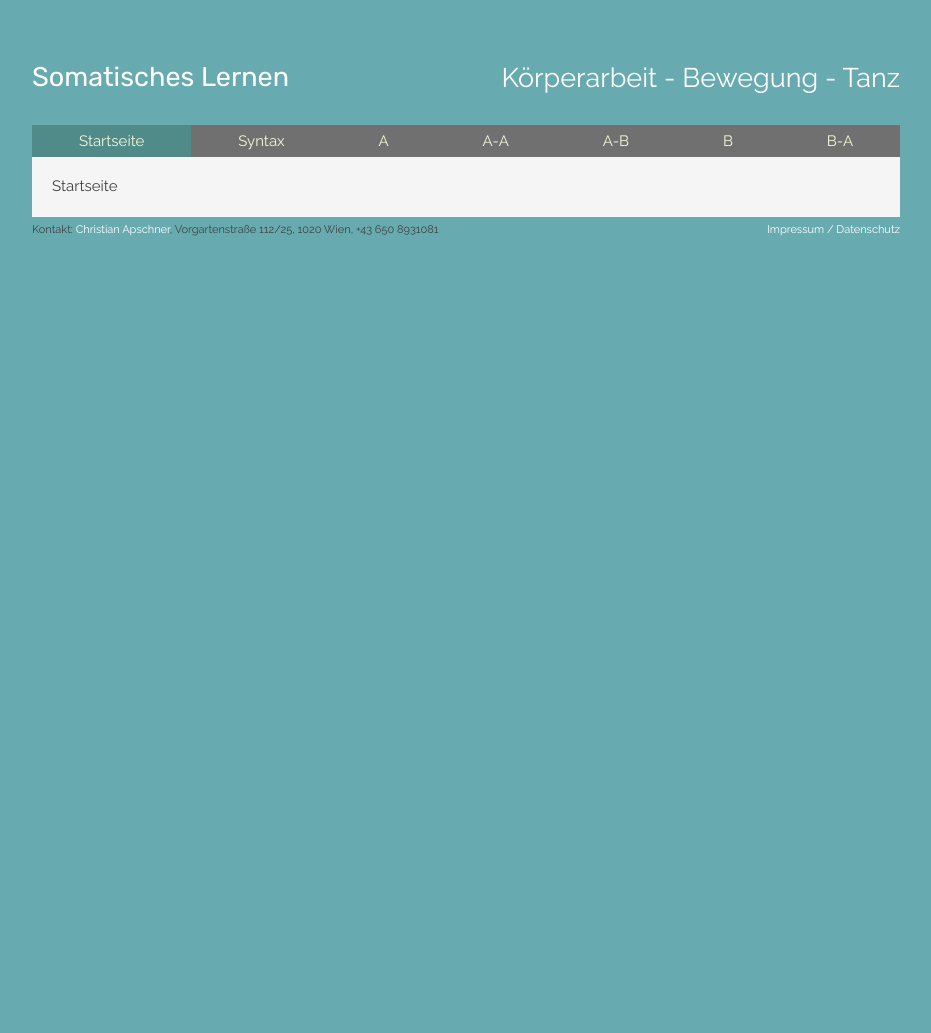
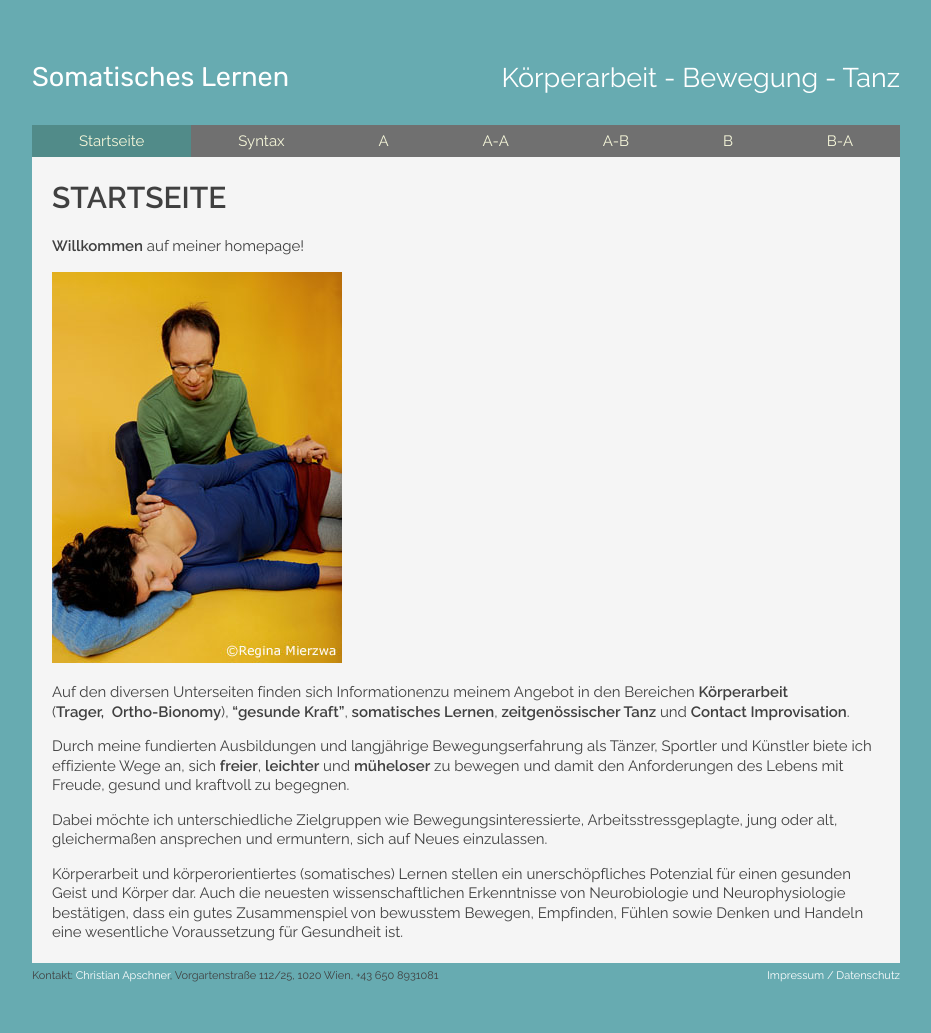
Before and after one commit to manulari/contactimprovisationat, a Jekyll site: the page built from _all_pages/index.md, in a window 1280 px wide. Shown: the whole page, without its empty margins (174-1105 px from the left). Built offline with Jekyll 4.4.1, drawn with Linux system fonts in a browser that asks for light colours; before the commit the page ends 900 px from its top, so only the background shows below that.

Commit message:
Update page “index”

```diff
--- a/_all_pages/index.md
+++ b/_all_pages/index.md
@@ -1,5 +1,17 @@
 ---
 permalink: /
-title: Startseite
+title: Somatisches Lernen
 ---
-Startseite
+# STARTSEITE
+
+**Willkommen** auf meiner homepage!
+
+![Christian Apschner bietet Körperarbeit an](/assets/uploads/startseite_01.jpg)
+
+Auf den diversen Unterseiten finden sich Informationenzu meinem Angebot in den Bereichen **Körperarbeit** (**Trager,**  **Ortho-Bionomy**), **"gesunde Kraft"**, **somatisches Lernen**, **zeitgenössischer Tanz** und **Contact Improvisation**.
+
+Durch meine fundierten Ausbildungen und langjährige Bewegungserfahrung als Tänzer, Sportler und Künstler biete ich effiziente Wege an, sich **freier**, **leichter** und **müheloser** zu bewegen und damit den Anforderungen des Lebens mit Freude, gesund und kraftvoll zu begegnen.
+
+Dabei möchte ich unterschiedliche Zielgruppen wie Bewegungsinteressierte, Arbeitsstressgeplagte, jung oder alt, gleichermaßen ansprechen und ermuntern, sich auf Neues einzulassen.
+
+Körperarbeit und körperorientiertes (somatisches) Lernen stellen ein unerschöpfliches Potenzial für einen gesunden Geist und Körper dar. Auch die neuesten wissenschaftlichen Erkenntnisse von Neurobiologie und Neurophysiologie bestätigen, dass ein gutes Zusammenspiel von bewusstem Bewegen, Empfinden, Fühlen sowie Denken und Handeln eine wesentliche Voraussetzung für Gesundheit ist.
```
Also changed, not shown: assets/uploads/startseite_01.jpg (added).
